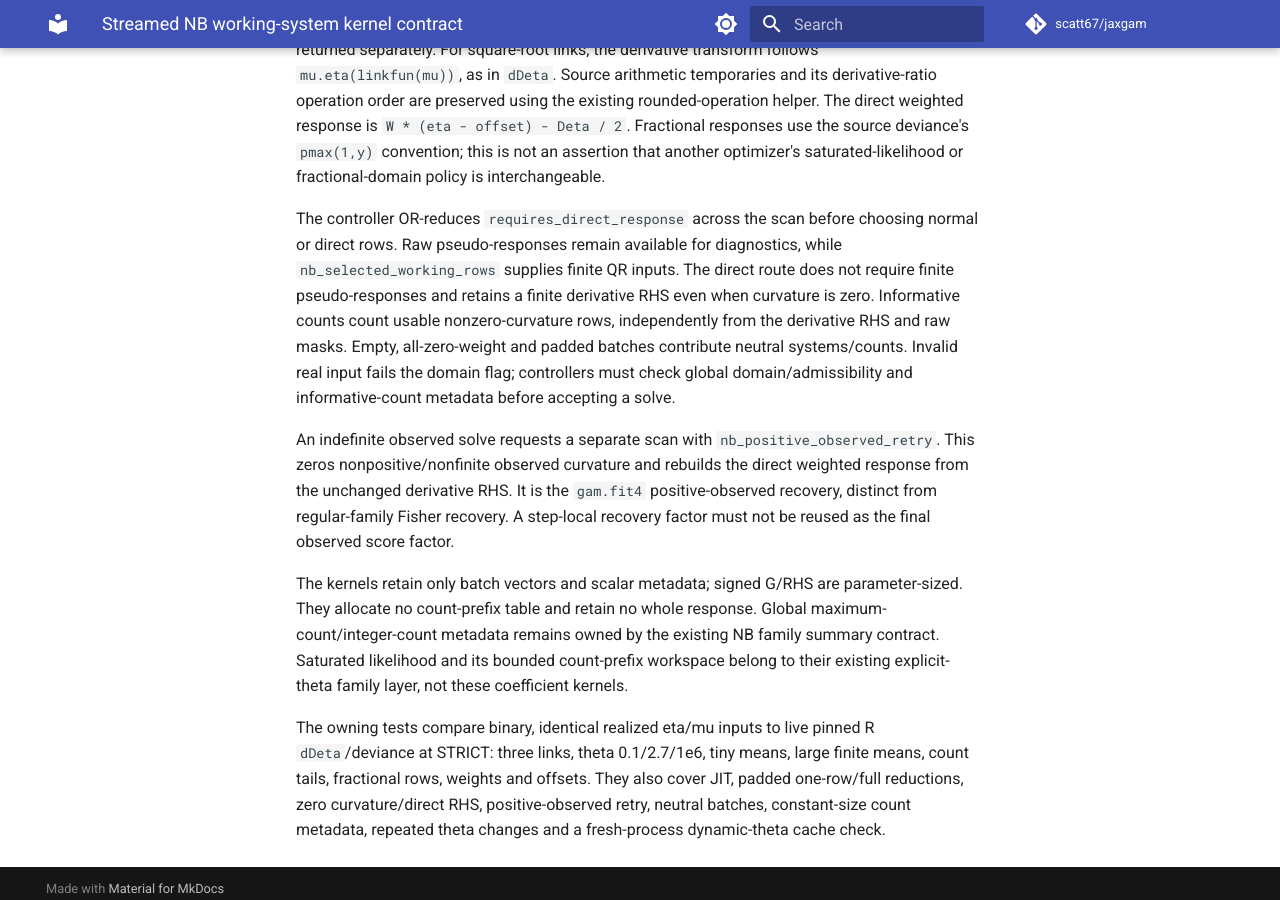
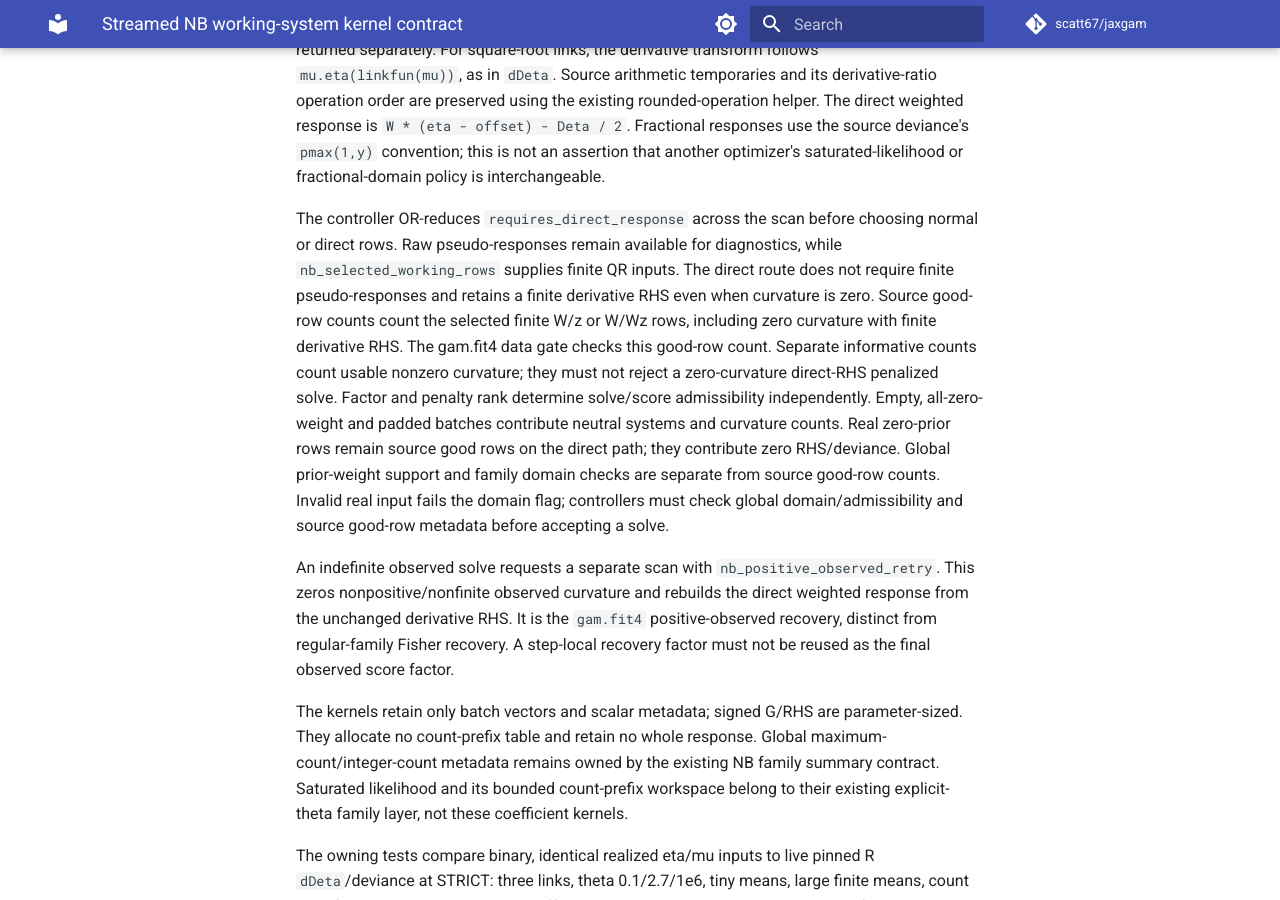
Before and after one commit to scatt67/jaxgam, an MkDocs documentation site: the page built from docs/scale_jaxgam/pr75_nb_kernel_contract.md, in a window 1280 px wide and 900 px high, scrolled down 623 px. Built offline with MkDocs 1.6.1 and Material for MkDocs 9.7.7, drawn with Linux system fonts in a browser that asks for light colours; comment, search, counter and statistics services are not loaded.

Commit message:
[phase2] fitting: separate NB source good rows from curvature counts

```diff
--- a/docs/scale_jaxgam/pr75_nb_kernel_contract.md
+++ b/docs/scale_jaxgam/pr75_nb_kernel_contract.md
@@ -33,11 +33,17 @@ The controller OR-reduces `requires_direct_response` across the scan before
 choosing normal or direct rows. Raw pseudo-responses remain available for
 diagnostics, while `nb_selected_working_rows` supplies finite QR inputs.
 The direct route does not require finite pseudo-responses and retains a finite
-derivative RHS even when curvature is zero. Informative counts count usable
-nonzero-curvature rows, independently from the derivative RHS and raw masks.
-Empty, all-zero-weight and padded batches contribute neutral systems/counts.
+derivative RHS even when curvature is zero. Source good-row counts count the selected finite W/z or W/Wz rows, including
+zero curvature with finite derivative RHS. The gam.fit4 data gate checks this
+good-row count. Separate informative counts count usable nonzero curvature;
+they must not reject a zero-curvature direct-RHS penalized solve. Factor and
+penalty rank determine solve/score admissibility independently.
+Empty, all-zero-weight and padded batches contribute neutral systems and
+curvature counts. Real zero-prior rows remain source good rows on the direct
+path; they contribute zero RHS/deviance. Global prior-weight support and family
+domain checks are separate from source good-row counts.
 Invalid real input fails the domain flag; controllers must check global
-domain/admissibility and informative-count metadata before accepting a solve.
+domain/admissibility and source good-row metadata before accepting a solve.
 
 An indefinite observed solve requests a separate scan with
 `nb_positive_observed_retry`. This zeros nonpositive/nonfinite observed
```
Also changed, not shown: 2 other files.
